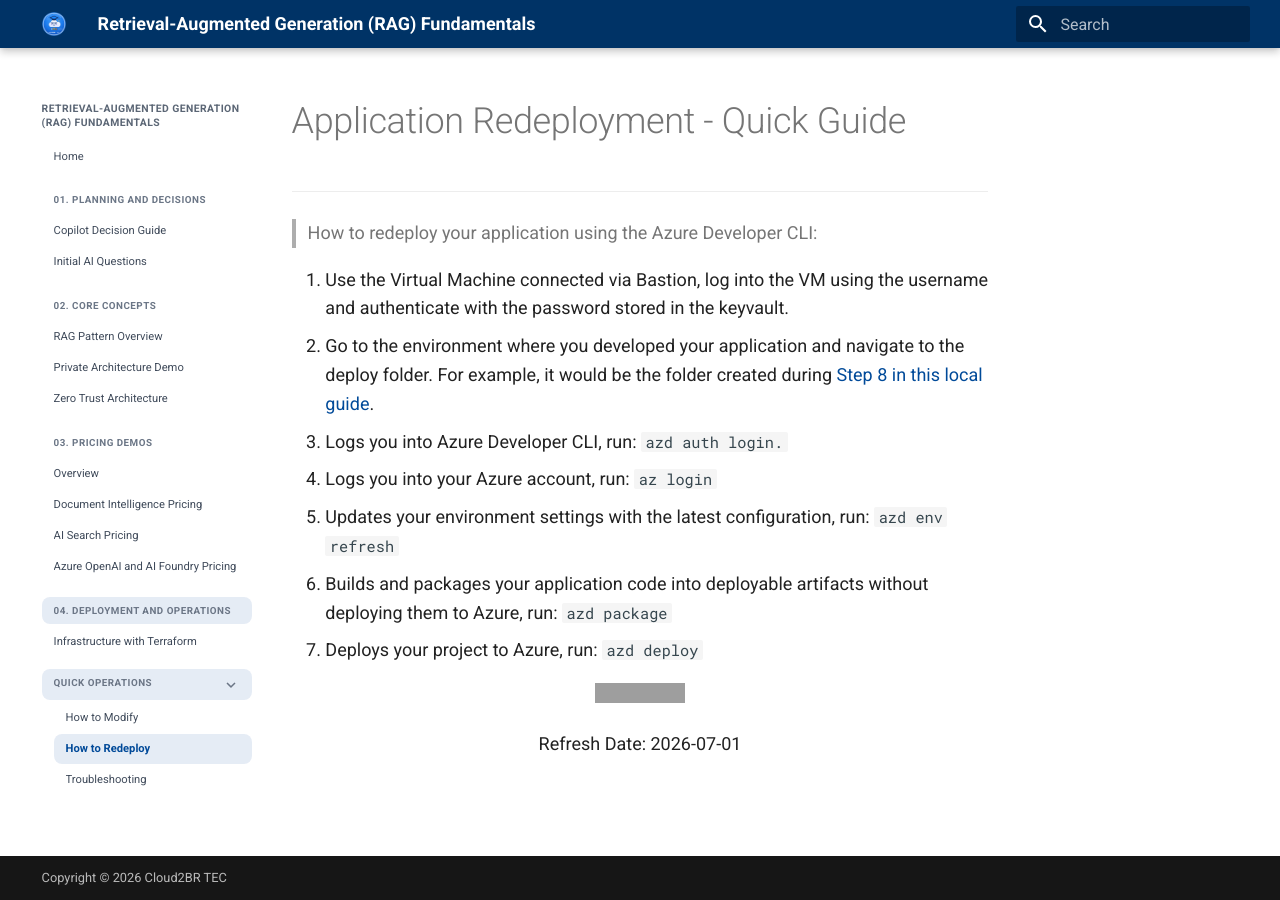
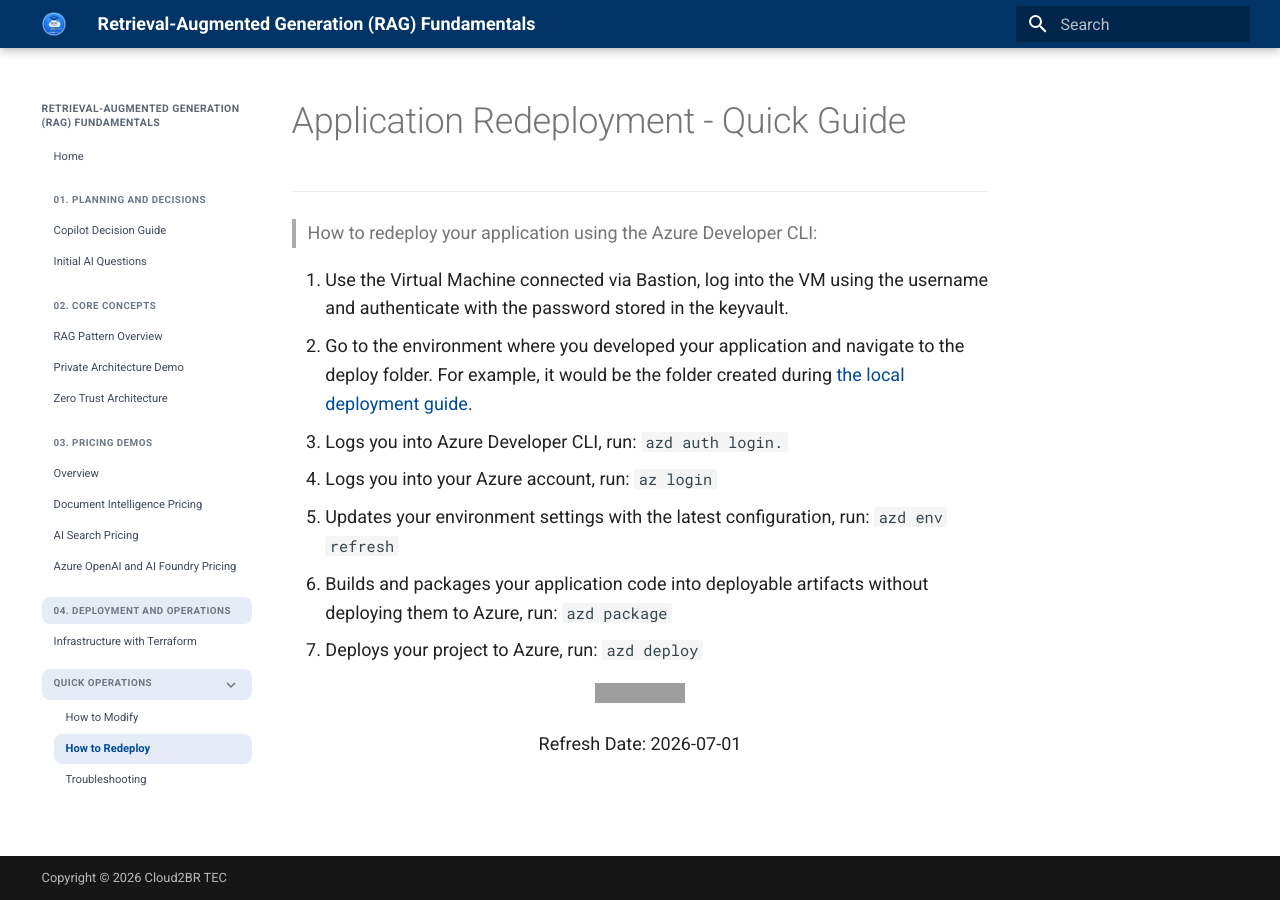
Before and after one commit to Cloud2BR-TEC/ai-academy-101-rag, an MkDocs documentation site: the page built from docs/how-redeploy-app.md, in a window 1280 px wide. Built offline with MkDocs 1.6.1 and Material for MkDocs 9.7.7, drawn with Linux system fonts in a browser that asks for light colours; grey boxes are pictures that could not be loaded.

Commit message:
Fix local anchor references for in-repo section links

```diff
--- a/docs/how-redeploy-app.md
+++ b/docs/how-redeploy-app.md
@@ -5,7 +5,7 @@
 > How to redeploy your application using the Azure Developer CLI:
 
 1. Use the Virtual Machine connected via Bastion, log into the VM using the username and authenticate with the password stored in the keyvault.
-2. Go to the environment where you developed your application and navigate to the deploy folder. For example, it would be the folder created during [Step 8 in this local guide](./index.md#step-8-application-deployment).
+2. Go to the environment where you developed your application and navigate to the deploy folder. For example, it would be the folder created during [the local deployment guide](./index.md).
 3. Logs you into Azure Developer CLI, run: `azd auth login.`
 4. Logs you into your Azure account, run: `az login`
 5. Updates your environment settings with the latest configuration, run: `azd env refresh`
```
Also changed, not shown: docs/2_ZeroTrustOverview.md (+1 -1 lines).
